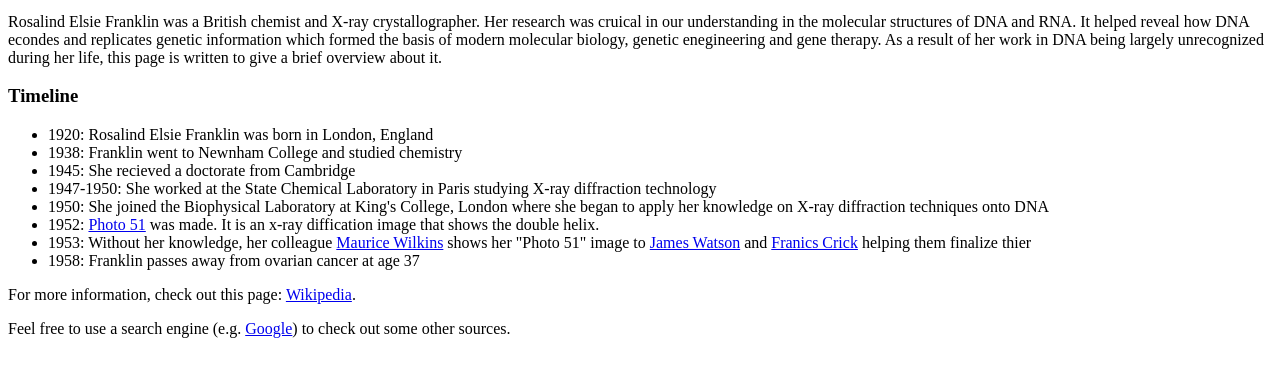
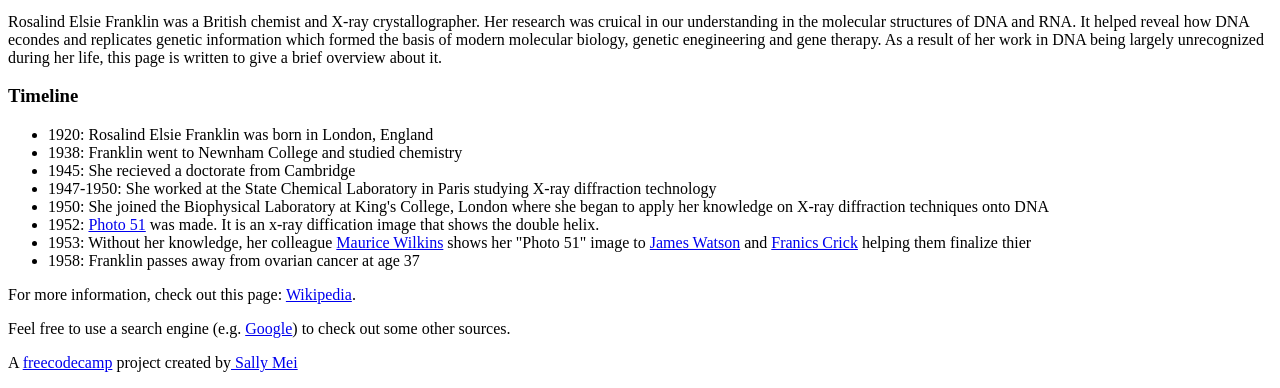
Before and after one commit to SMei201900/tribute-page, a plain HTML site: page index.html in a window 1280 px wide. Shown: the part 482-870 px from the top of the page. Before the commit the page ends 836 px from the top, so only its background shows below. Drawn offline with Linux system fonts and the light colour scheme.

Commit message:
added credits

```diff
--- a/index.html
+++ b/index.html
@@ -51,7 +51,9 @@
           to check out some other sources. </p>
         </footer>
 
-
+        <div class="credits">
+            <p>A <a href="#">freecodecamp</a> project created by<a href="#"> Sally Mei</a></p>
+        </div>
 
 </main>
 </body>
```
